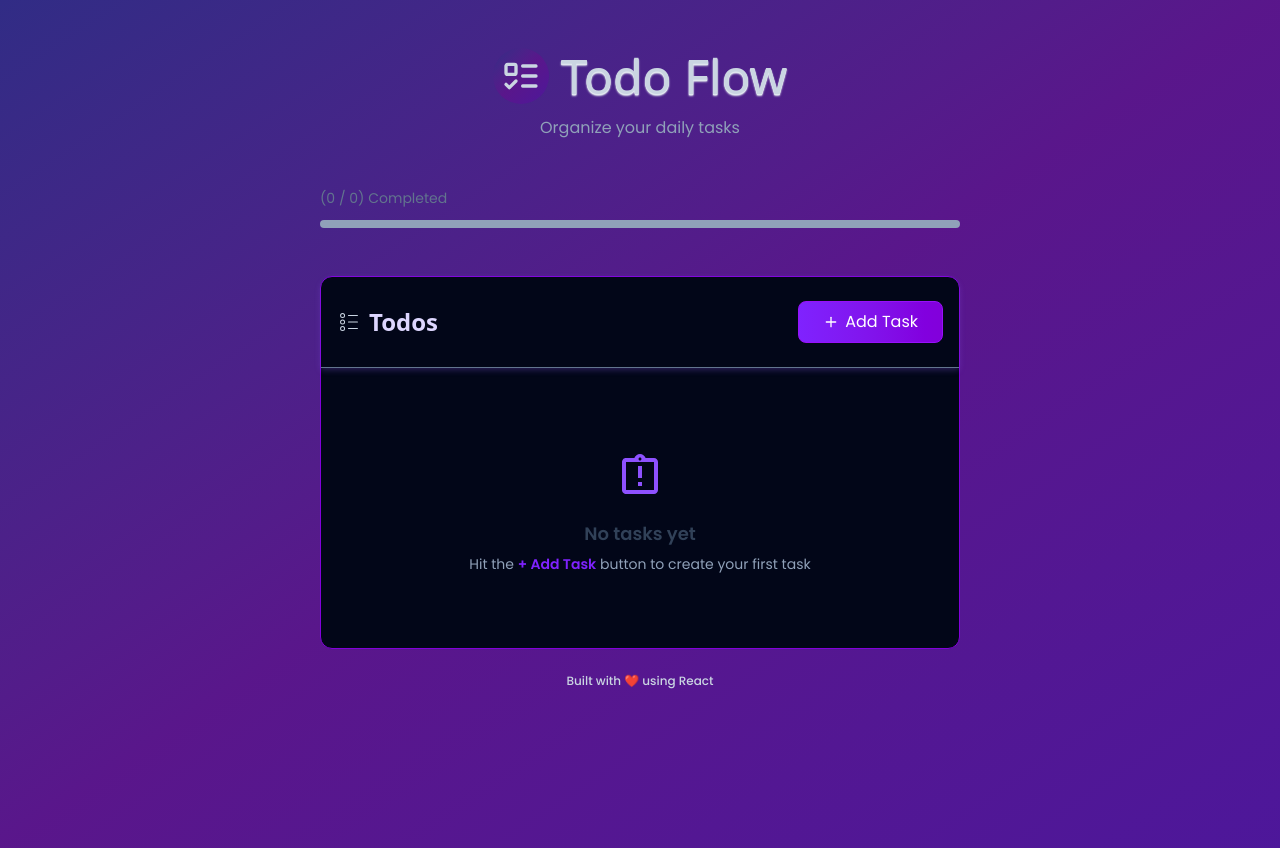
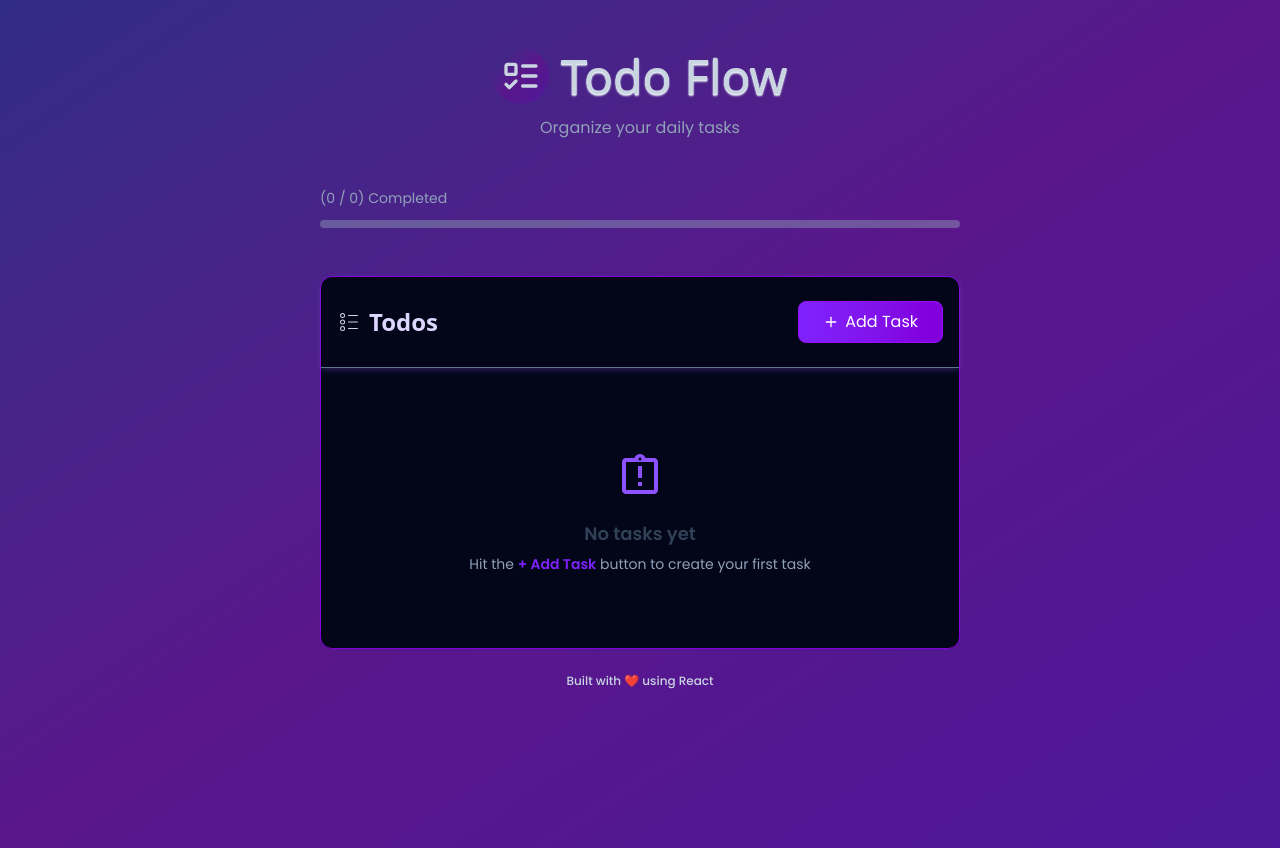
Before and after one commit to SalaitSudhakar/react-todo, a React (Vite) app: page / in a window 1280 px wide. Built offline with nearby package versions, Linux system fonts and the light colour scheme; a web font is replaced by a local one.

Commit message:
Update the progress bar background color

```diff
--- a/src/Components/Header.jsx
+++ b/src/Components/Header.jsx
@@ -4,18 +4,15 @@ import {
   calculateCompletedPercentage,
   totalTasksAndCompletedTasksLength,
 } from "../utility/calculatePercentage";
+import { TiTick } from "react-icons/ti";
 
 const Header = ({ todos }) => {
   const [totalTasks, completedTasks] = totalTasksAndCompletedTasksLength(todos);
-
-  console.log("CompletedTask in Header: ", completedTasks);
 
   const completedPercentage = calculateCompletedPercentage(
     totalTasks,
     completedTasks,
   );
-
-  console.log("CompletedTask Percentage in Header: ", completedPercentage);
 
   return (
     <header className="my-12">
@@ -29,13 +26,19 @@ const Header = ({ todos }) => {
         </p>
       </div>
 
-      <div className="animate-slide-right text-slate-500  gap-1.5 max-w-11/12 sm:max-w-9/12 lg:max-w-1/2 mx-auto">
-        <p className="block mt-12 mb-3 text-sm">
-          ({completedTasks || 0} / {totalTasks || 0}) Completed
+      <div className="animate-slide-right text-slate-400  gap-1.5 max-w-11/12 sm:max-w-9/12 lg:max-w-1/2 mx-auto">
+        <p className="mt-12 mb-3 text-sm flex gap-1 items-center">
+          <span>
+            ({completedTasks || 0} / {totalTasks || 0}) Completed
+          </span>
+
+          {completedPercentage === 100 && (
+            <TiTick className="size-6 animate-pop-in text-green-500  rounded-full" />
+          )}
         </p>
-        <div className="relative w-full h-2 bg-slate-400 rounded-full">
+        <div className="relative w-full h-2 bg-slate-400/45 rounded-full">
           <div
-            className={`h-[inherit] bg-linear-to-r bg-slate-950/90 rounded-full duration-300 transition-all ease-out`}
+            className={`h-[inherit] bg-linear-to-r from-rose-500 via-amber-500 to-teal-600  rounded-full duration-300 transition-all ease-out`}
             style={{ width: `${completedPercentage}%` }}
           ></div>
         </div>
```
